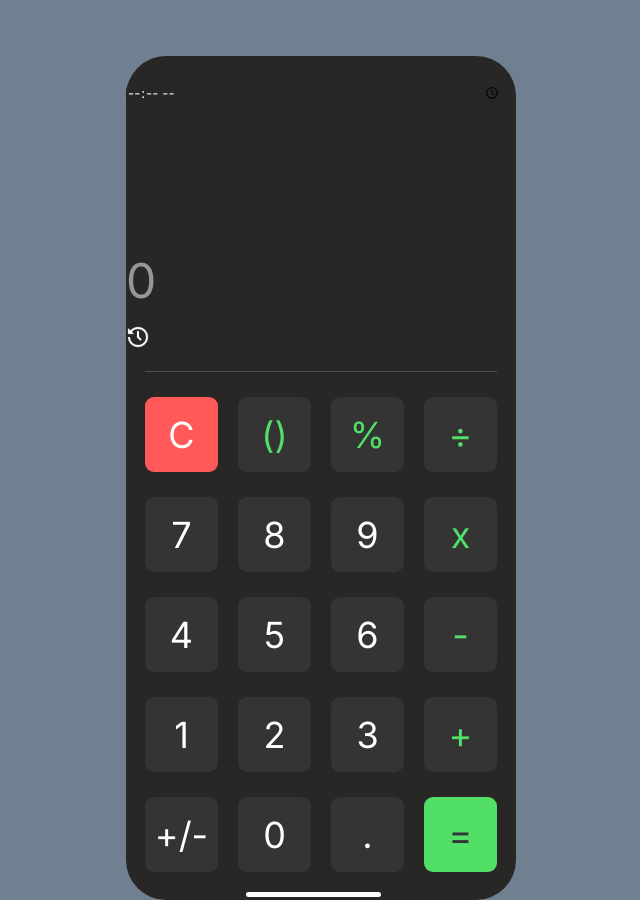
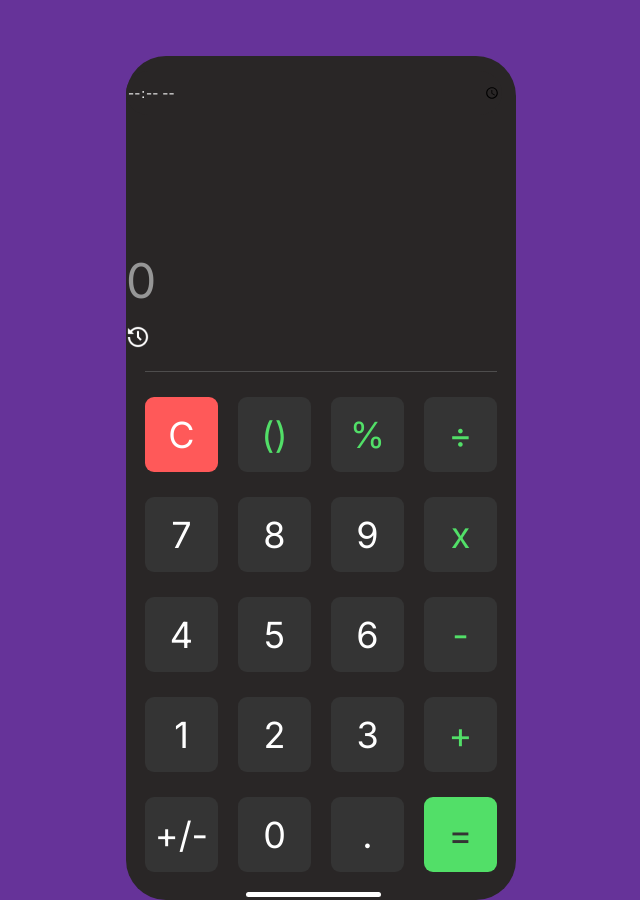
Before and after one commit to ValterRodrigoFerreira/htc-calculadora, a plain HTML site: page index.html in a window 1280 px wide. Shown: the whole page, without its empty margins (319-959 px from the left). Drawn offline with Linux system fonts and the light colour scheme.

Commit message:
realizando teste de commit na branch

```diff
--- a/style.scss
+++ b/style.scss
@@ -1,7 +1,9 @@
 @import "./css/_reset.scss";
 
+/*teste*/
+
 body {
-  background-color: slategrey;
+  background-color: rebeccapurple;
 }
 
 .container {
```
Also changed, not shown: style.css, 1 other file.
